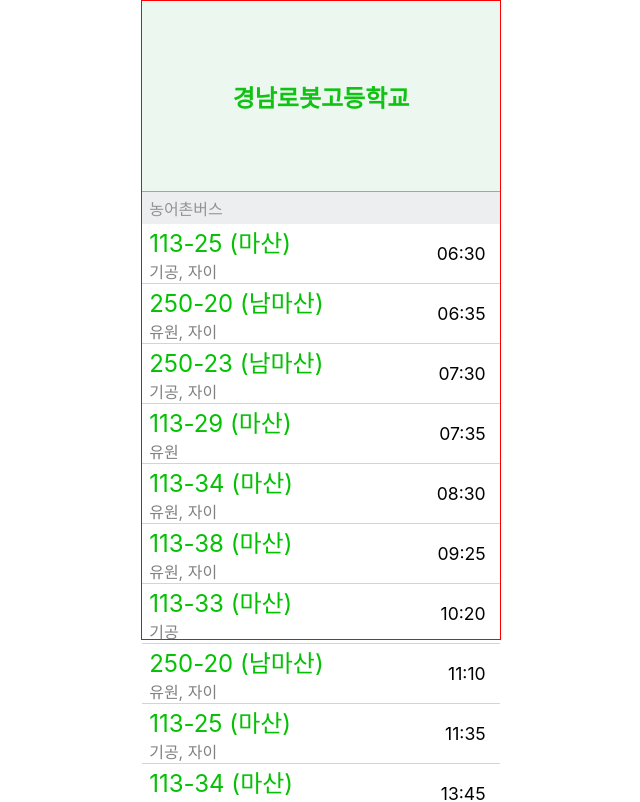
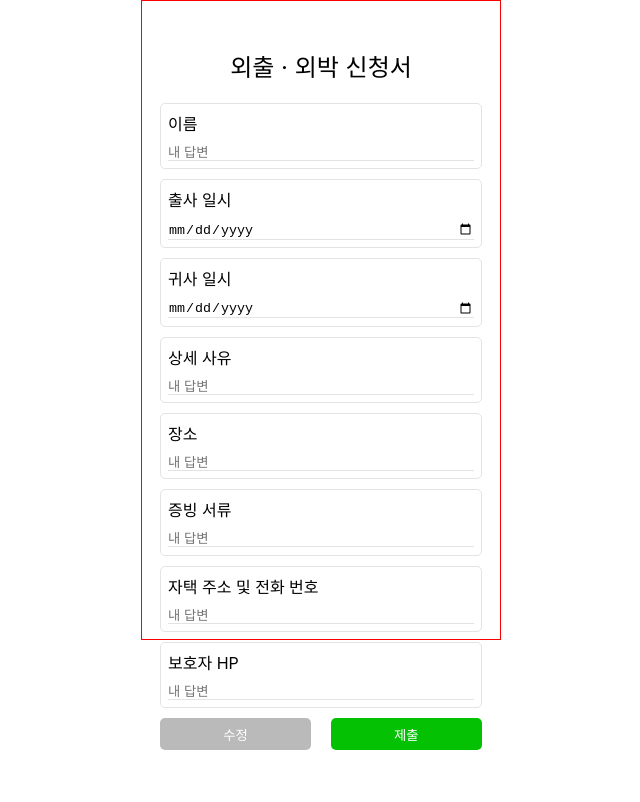
Before and after one commit to Minminjamin/counBus, a React (Create React App) app: page /commute in a window 1280 px wide. Shown: the top 802 px of the page, without its empty margins (319-959 px from the left). Built offline with nearby package versions, Linux system fonts and the light colour scheme.

Commit message:
style : 외출, 외박 신청서 컴포넌트 스타일 작업

```diff
--- a/src/App.tsx
+++ b/src/App.tsx
@@ -1,5 +1,6 @@
 import React from "react";
 import "./App.scss";
+import ApplicationForm from "./pages/ApplicationForm/ApplicationForm";
 import Bus from "./pages/Bus/Bus";
 import Commute from "./pages/Commute/Commute";
 import Dormitory from "./pages/Dormitory/Dormitory";
@@ -13,7 +14,8 @@ function App() {
       {/* <Login /> */}
       {/* <Commute /> */}
       {/* <Dormitory /> */}
-      <Bus />
+      {/* <Bus /> */}
+      <ApplicationForm />
     </div>
   );
 }
--- /dev/null
+++ b/src/pages/ApplicationForm/ApplicationForm.scss
@@ -0,0 +1,53 @@
+form {
+  display: flex;
+  flex-wrap: wrap;
+  justify-content: center;
+
+  h1 {
+    margin-top: 47px;
+    margin-bottom: 20px;
+    font-weight: normal;
+    font-size: 1.5rem;
+  }
+
+  .inputForm {
+    width: 90%;
+    border: solid 1px rgba(0, 0, 0, 0.11);
+    border-radius: 5px;
+    margin-bottom: 10px;
+    padding: 2%;
+
+    label {
+      display: block;
+    }
+
+    input {
+      width: 100%;
+      margin-top: 10px;
+      border: none;
+      border-bottom: solid 1px rgba(0, 0, 0, 0.11);
+    }
+  }
+
+  .btn {
+    width: 90%;
+    display: flex;
+    justify-content: space-between;
+
+    button {
+      width: 47%;
+      padding: 2%;
+      border-radius: 5px;
+      border: none;
+      color: #fff;
+
+      &:nth-of-type(1) {
+        background: #bababa;
+      }
+
+      &:nth-of-type(2) {
+        background: #04c104;
+      }
+    }
+  }
+}
--- /dev/null
+++ b/src/pages/ApplicationForm/ApplicationForm.tsx
@@ -0,0 +1,57 @@
+import React from "react";
+import "./ApplicationForm.scss";
+
+const ApplicationForm = () => {
+  return (
+    <form>
+      <h1>외출 · 외박 신청서 </h1>
+
+      <div className="inputForm">
+        <label>이름</label>
+        <input type="text" placeholder="내 답변" />
+      </div>
+
+      <div className="inputForm">
+        <label>출사 일시</label>
+        <input type="date" placeholder="내 답변" />
+      </div>
+
+      <div className="inputForm">
+        <label>귀사 일시</label>
+        <input type="date" placeholder="내 답변" />
+      </div>
+
+      <div className="inputForm">
+        <label>상세 사유</label>
+        <input type="text" placeholder="내 답변" />
+      </div>
+
+      <div className="inputForm">
+        <label>장소</label>
+        <input type="text" placeholder="내 답변" />
+      </div>
+
+      <div className="inputForm">
+        <label>증빙 서류</label>
+        <input type="text" placeholder="내 답변" />
+      </div>
+
+      <div className="inputForm">
+        <label>자택 주소 및 전화 번호</label>
+        <input type="text" placeholder="내 답변" />
+      </div>
+
+      <div className="inputForm">
+        <label>보호자 HP</label>
+        <input type="text" placeholder="내 답변" />
+      </div>
+
+      <div className="btn">
+        <button>수정</button>
+        <button>제출</button>
+      </div>
+    </form>
+  );
+};
+
+export default ApplicationForm;
```
